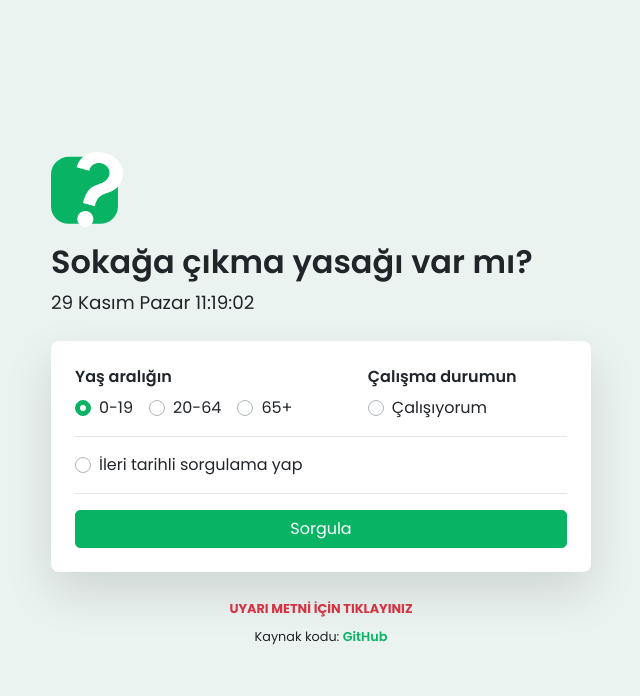
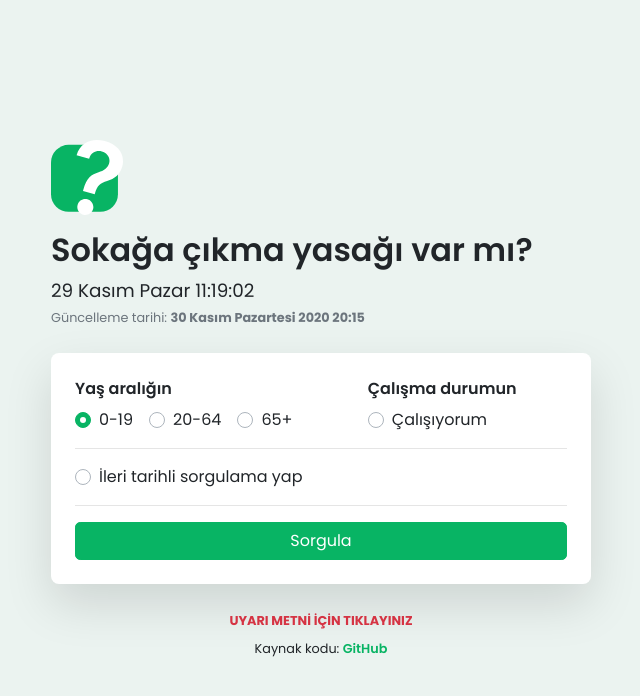
Before and after one commit to berkay-korkmaz/bugunyasakvarmi, a Vue app: page /#/ in a window 1280 px wide. Shown: the top 696 px of the page, without its empty margins (319-959 px from the left). Built offline with nearby package versions, Linux system fonts and the light colour scheme.

Commit message:
Added last updated date information

```diff
--- a/src/views/Home.vue
+++ b/src/views/Home.vue
@@ -8,7 +8,14 @@
       <h1 class="font-weight-bold h2">
         Sokağa çıkma yasağı var mı?
       </h1>
-      <date-time-now />
+      <p class="mb-0">
+        <date-time-now />
+      </p>
+      <p class="mb-0">
+        <small class="text-muted">
+          Güncelleme tarihi: <b>30 Kasım Pazartesi 2020 20:15</b>
+        </small>
+      </p>
     </div>
     <b-card
       body-class="p-4"
```
